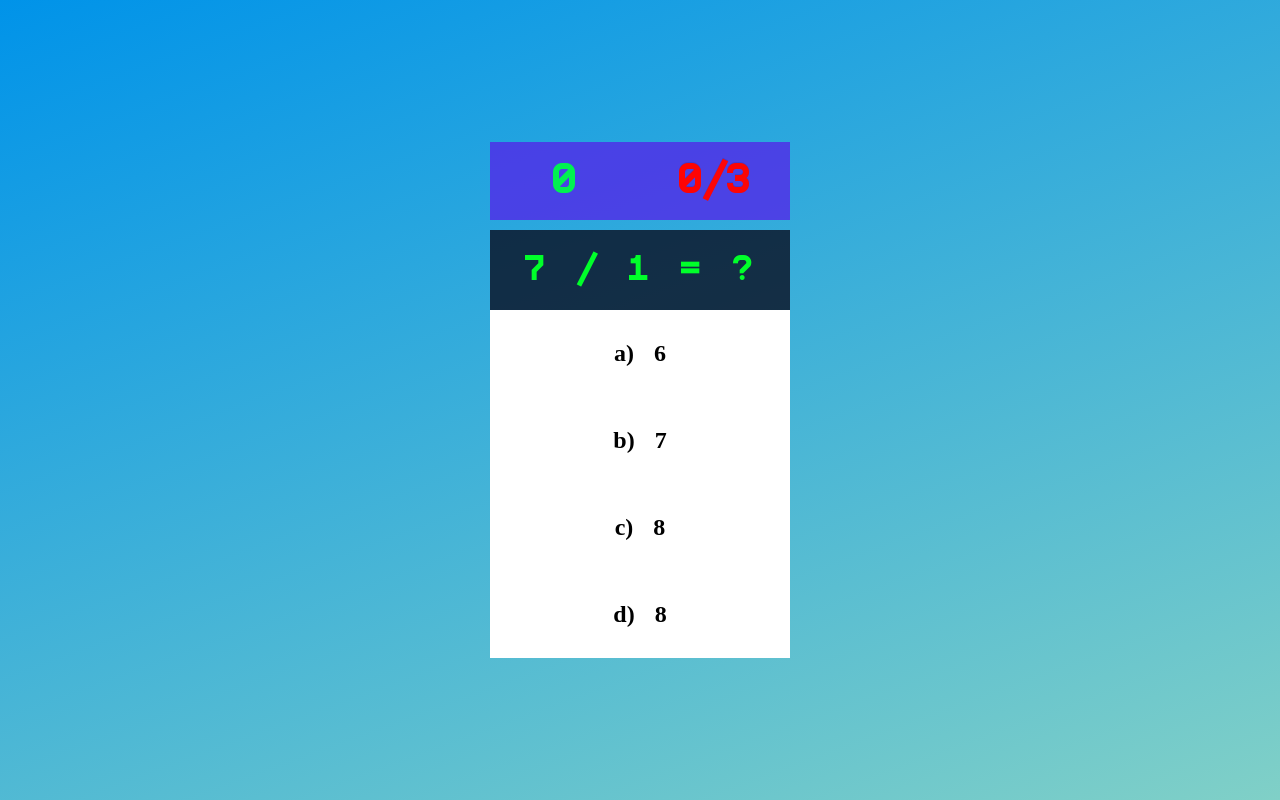
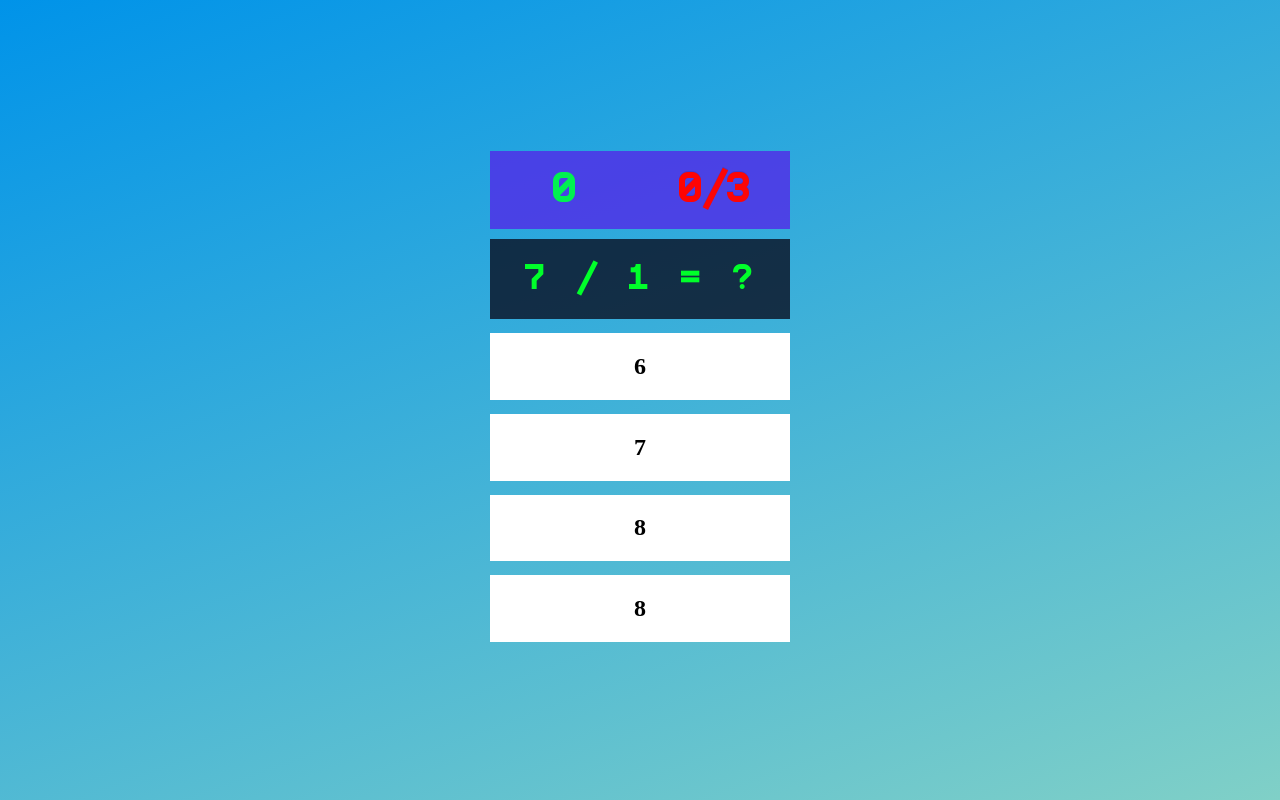
Before and after one commit to oleksiykalashnyk/gameForChildren, a plain HTML site: page index.html in a window 1280 px wide. Drawn offline with Linux system fonts and the light colour scheme.

Commit message:
fix style

```diff
--- a/index.html
+++ b/index.html
@@ -27,20 +27,16 @@
                 <div class="cart_body-title">
 
                     <div class="selectQuery" id="reaction-1" onclick="query(1)">
-                        <h2>a)</h2>
-                        <h2 id="option-1"> 54</h2>
+                        <h2 id="option-1"></h2>
                     </div>
                     <div class="selectQuery" id="reaction-2" onclick="query(2)">
-                        <h2>b)</h2>
-                        <h2 id="option-2"> 54</h2>
+                        <h2 id="option-2"></h2>
                     </div>
                     <div class="selectQuery" id="reaction-3" onclick="query(3)">
-                        <h2>c)</h2>
-                        <h2 id="option-3"> 54</h2>
+                        <h2 id="option-3"></h2>
                     </div>
                     <div class="selectQuery" id="reaction-4" onclick="query(4)">
-                        <h2>d)</h2>
-                        <h2 id="option-4"> 54</h2>
+                        <h2 id="option-4"></h2>
                     </div>
 
                 </div>
--- a/styles/main.css
+++ b/styles/main.css
@@ -25,7 +25,6 @@ html {
 h2 {
     color: rgb(0, 0, 0);
     align-self: center;
-    padding: 10px;
 }
 
 h3 {
@@ -147,7 +146,7 @@ h4 {
     align-items: center;
     width: 100%;
     background-color: rgba(8, 4, 19, 0.747);
-
+    margin-bottom: 7px;
 }
 
 .cart_head>h4 {
@@ -174,7 +173,6 @@ h4 {
     display: flex;
     flex-flow: column;
     height: 100%;
-    background: #ffffff;
 }
 
 .cart_body-title {
@@ -184,9 +182,12 @@ h4 {
 }
 
 .selectQuery {
+    margin: 7px 0px 7px 0px;
     display: flex;
     flex-wrap: nowrap;
     justify-content: center;
+    background: #ffffff;
+
 }
 
 
@@ -275,11 +276,3 @@ h4 {
     box-shadow: 0 5px #666;
     transform: translateY(4px);
 }
-
-.selectQuery{
-    border: none;
-    transition: 0s;
-}
-.selectQuery:hover {
-    border: 3px solid rgba(172, 255, 47, 0.397);
-}
```
